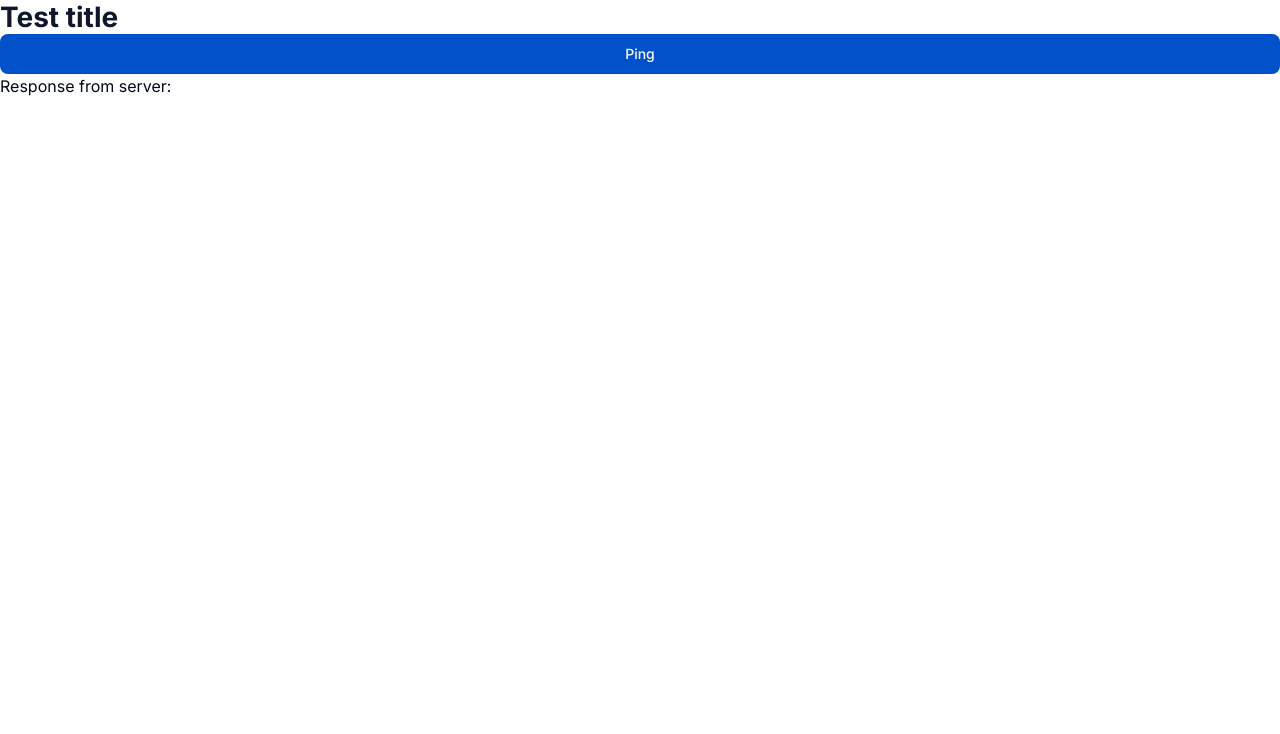
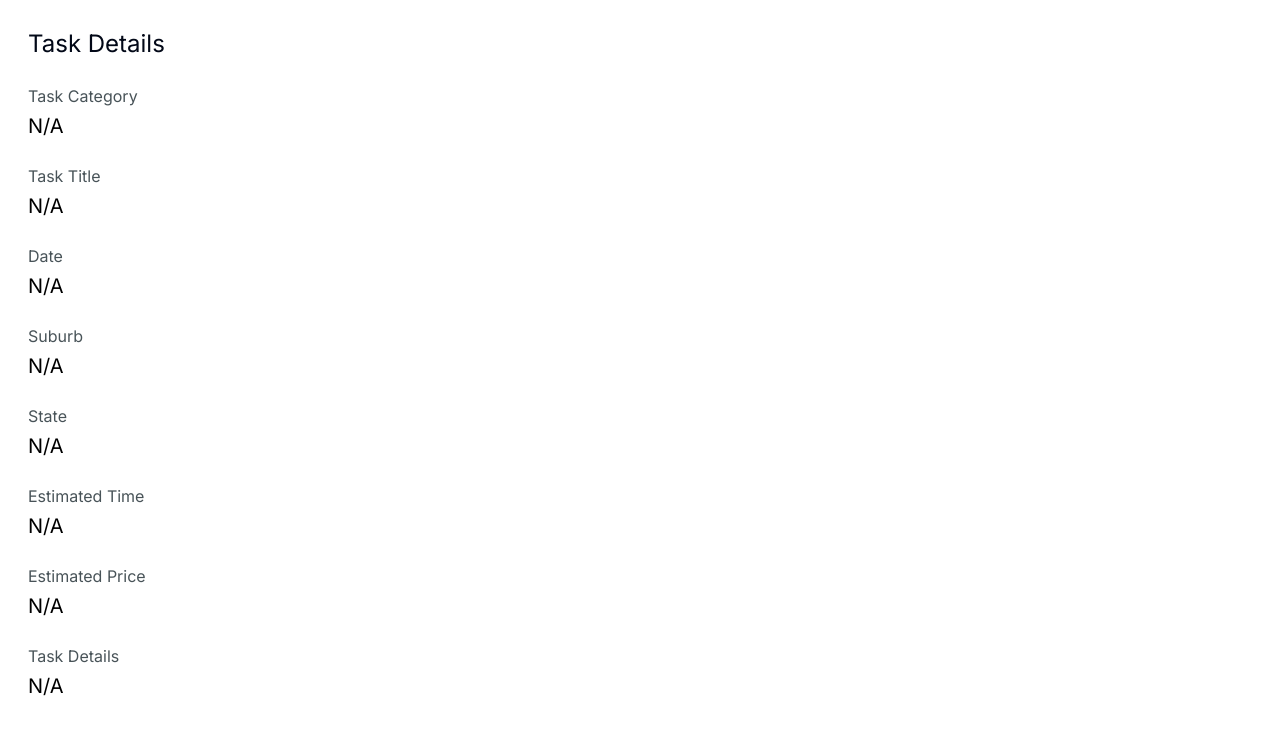
Before and after one commit to codersforcauses/penni, a Next.js app in the folder client/: page / in a window 1280 px wide. Shown: the top 734 px of the page. Built offline with nearby package versions, Linux system fonts and the light colour scheme; no server answers.

Commit message:
remove font as it is defined in styles.css

```diff
--- a/client/src/components/TaskDetails.tsx
+++ b/client/src/components/TaskDetails.tsx
@@ -35,7 +35,7 @@ const TaskDetailsSection = ({
           className="py-2.5 text-base font-normal leading-5 text-[#485358]"
         >
           {sectionNamesMap[dbName]}
-          <p className="py-1.5 text-xl font-normal leading-7 text-[#000000]">
+          <p className="py-1.5 text-xl font-normal leading-7 text-black">
             {
               data[dbName] === null ||
               data[dbName] === undefined ||
--- a/client/src/pages/index.tsx
+++ b/client/src/pages/index.tsx
@@ -30,17 +30,13 @@ export default function Home() {
   if (showSplash) {
     return <SplashScreen />;
   }
-  return (
+  return(
     <main
-      className={cn("flex min-h-screen flex-col font-sans", fontSans.variable)}
+      className={cn(
+        "flex min-h-screen flex-col",
+      )}
     >
-      <h1 className="title1 text-primary">Test title</h1>
-      <Button onClick={() => setClicked(true)}>
-        {isLoading ? "Loading" : "Ping"}
-      </Button>
-      <p>
-        Response from server: <span>{data as string}</span>
-      </p>
+      <TaskDetails data={{}}></TaskDetails>
     </main>
-  );
+  )
 }
```
